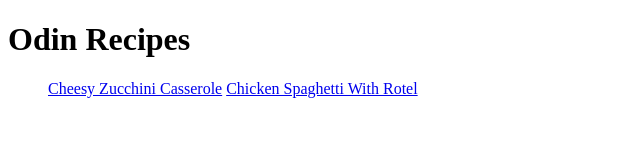
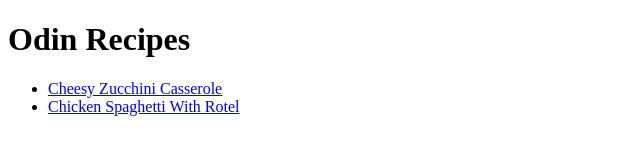
Before and after one commit to maldemer25/odin-recipes, a plain HTML site: page index.html in a window 1280 px wide. Shown: the whole page, without its empty margins (0-640 px from the left). Drawn offline with Linux system fonts and the light colour scheme.

Commit message:
Fix unordered list in homepage

```diff
--- a/index.html
+++ b/index.html
@@ -8,8 +8,8 @@
 <body>
     <h1>Odin Recipes</h1>
     <ul>
-        <a href="recipes/cheesy-zucchini-casserole.html">Cheesy Zucchini Casserole</a>
-        <a href="recipes/chicken-spaghetti-with-rotel.html">Chicken Spaghetti With Rotel</a>
+        <li><a href="recipes/cheesy-zucchini-casserole.html">Cheesy Zucchini Casserole</a></li>
+        <li><a href="recipes/chicken-spaghetti-with-rotel.html">Chicken Spaghetti With Rotel</a></li>
     </ul>
 
 </body>
```
